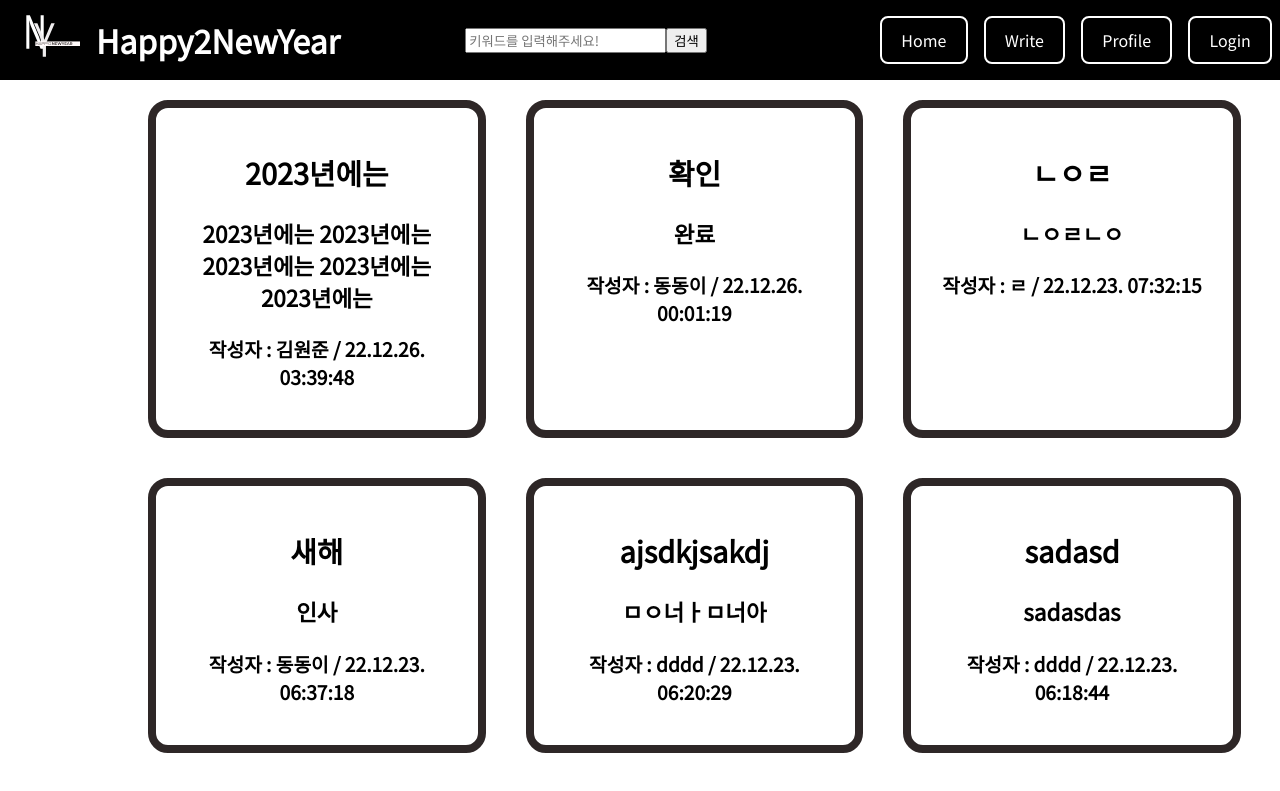
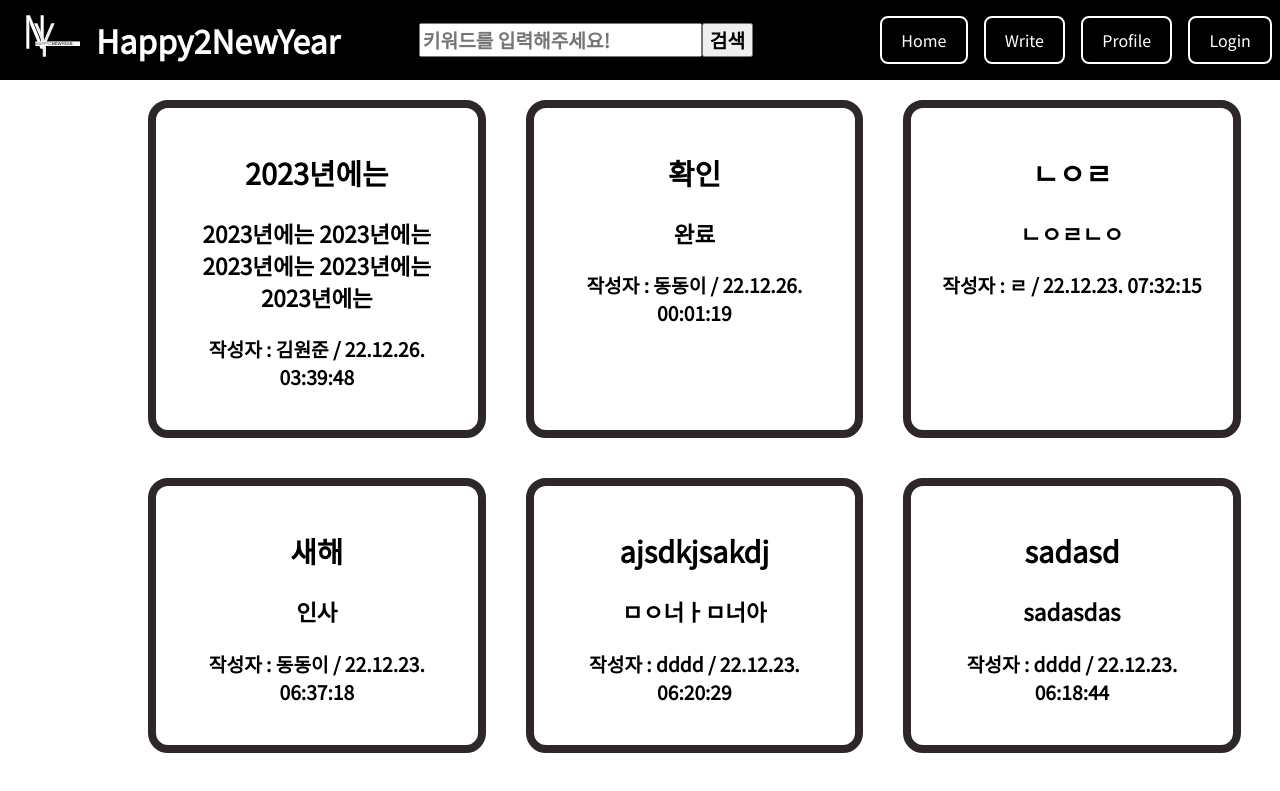
Before and after one commit to themrsung/b2-react-crud, a React (Create React App) app: page / in a window 1280 px wide. Shown: the top 791 px of the page. Built offline with nearby package versions, Linux system fonts and the light colour scheme; data requests are answered from the project's data file.

Commit message:
css 수정

```diff
--- a/src/components/shared/header.jsx
+++ b/src/components/shared/header.jsx
@@ -67,7 +67,15 @@ const Header = function () {
                 setSearchKeyword(e.target.value)
               }}
             />
-            <button type="submit">검색</button>
+            <button
+              style={{
+                fontSize: 'larger',
+                fontWeight: '1000'
+              }}
+              type="submit"
+            >
+              검색
+            </button>
           </form>
         </div>
       </div>
--- a/src/components/shared/sharedComponents.css
+++ b/src/components/shared/sharedComponents.css
@@ -58,6 +58,10 @@
 }
 
 .HeaderMiddleSearchForm {
+}
+.HeaderMiddleSearchInput {
+  font-size: larger;
+  font-weight: 1000;
 }
 .HeaderRightProfileMenuUl {
   display: flex;
```
